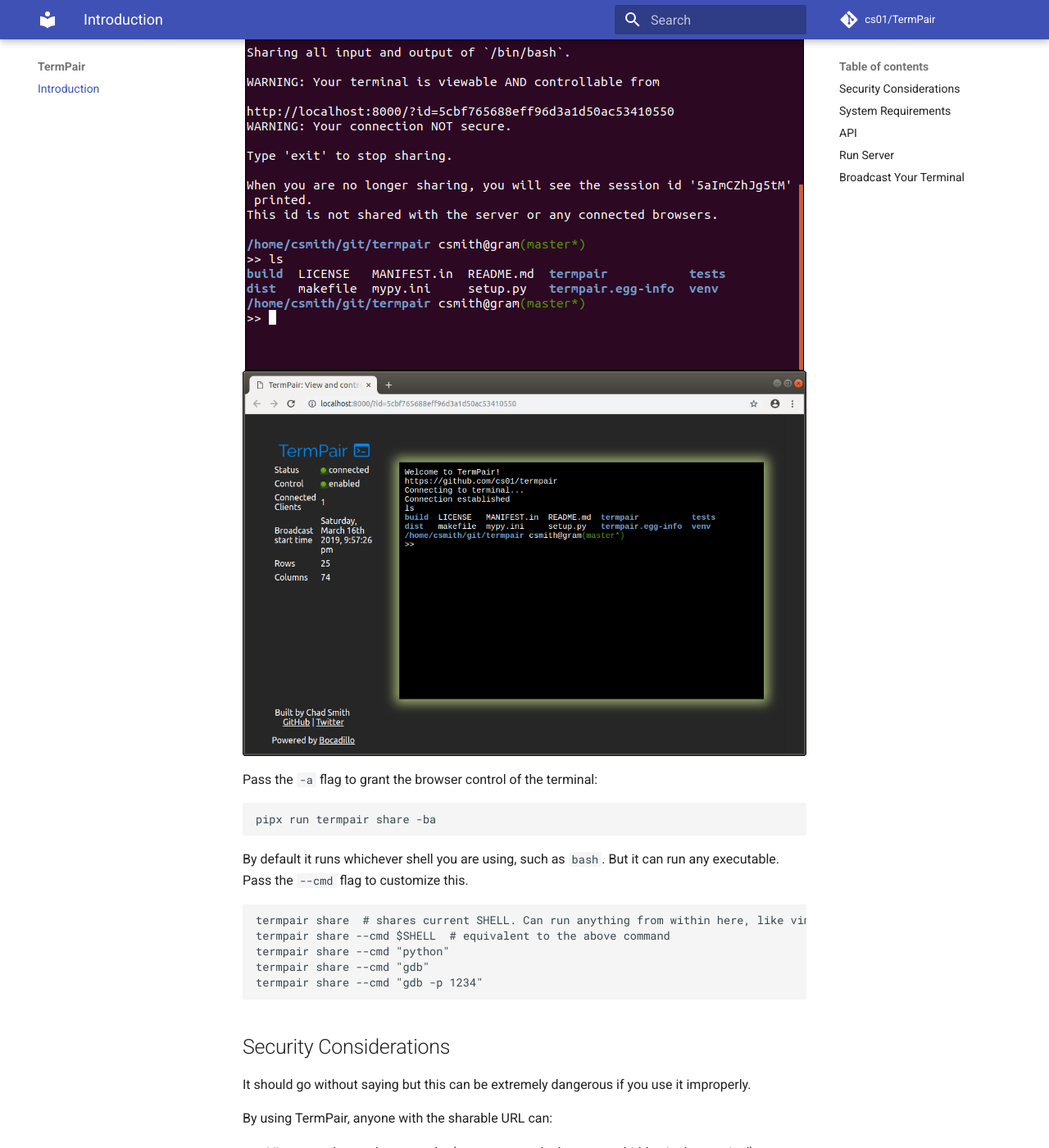
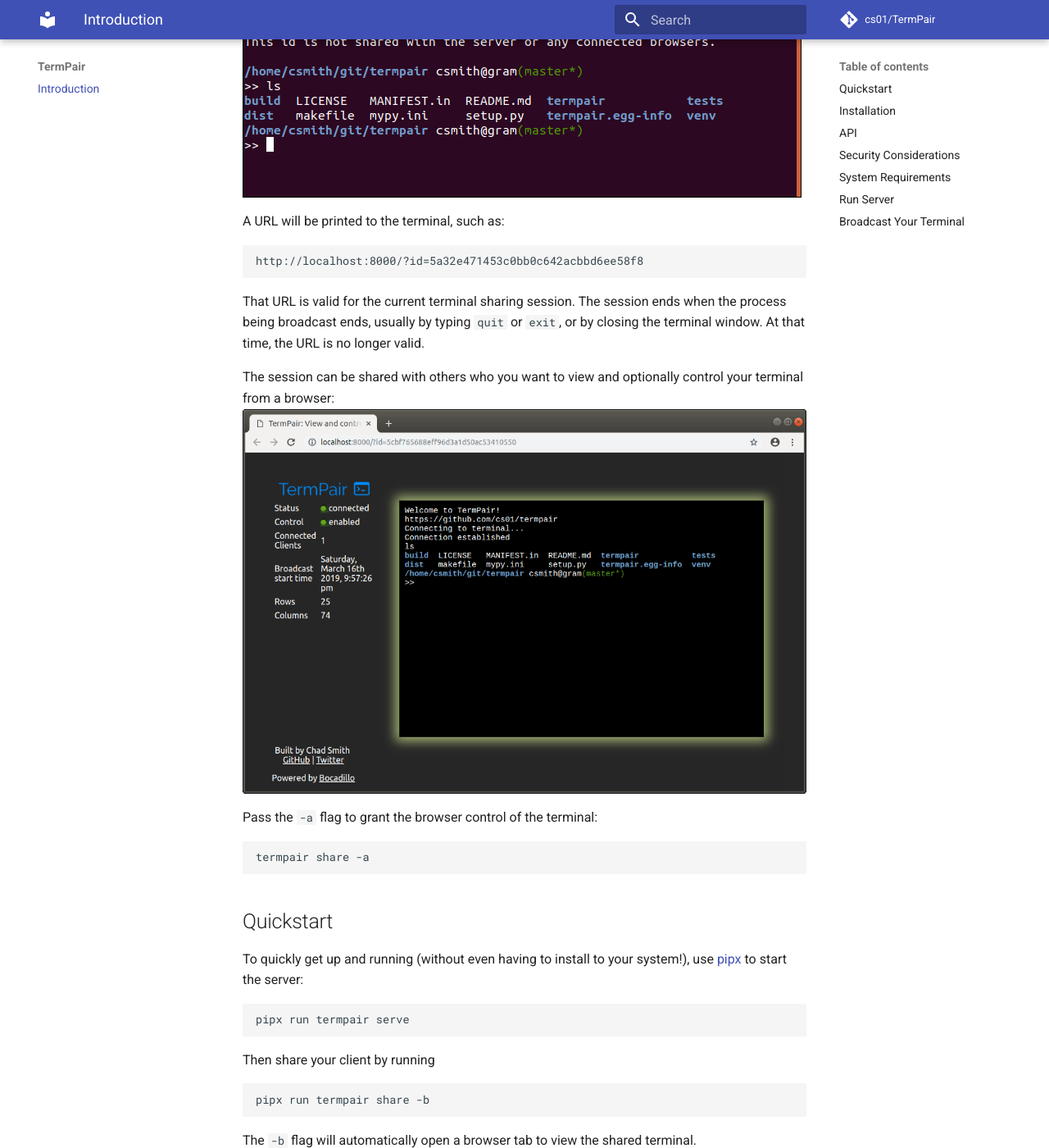
Before and after one commit to cs01/termpair, an MkDocs documentation site: the page built from docs/README.md, in a window 1280 px wide and 1400 px high, scrolled down 690 px. Shown: the whole window at 82% size. Built offline with MkDocs 1.6.1 and Material for MkDocs 9.7.7, drawn with Linux system fonts in a browser that asks for light colours; comment, search, counter and statistics services are not loaded; some of the changed text lies outside the part shown.

Commit message:
update docs

````diff
--- a/docs/README.md
+++ b/docs/README.md
@@ -2,46 +2,72 @@
 
 # TermPair – View and control remote terminals from your browser
 
+</p>
 TermPair lets developers collaborate, view, and share terminals, all in real time. Plus it's easy to use!
 
-To try it, use [pipx](https://github.com/pipxproject/pipx) to start the server:
+Start sharing your terminal by running `termpair share`:
+<img align="center" src="https://github.com/cs01/termpair/raw/master/termpair_terminal.png"/>
+
+A URL will be printed to the terminal, such as:
+
+```
+http://localhost:8000/?id=5a32e471453c0bb0c642acbbd6ee58f8
+```
+
+That URL is valid for the current terminal sharing session. The session ends when the process being broadcast ends, usually by typing `quit` or `exit`, or by closing the terminal window. At that time, the URL is no longer valid.
+
+The session can be shared with others who you want to view and optionally control your terminal from a browser:
+<img align="center" src="https://github.com/cs01/termpair/raw/master/termpair_browser.png"/>
+
+Pass the `-a` flag to grant the browser control of the terminal:
+
+```
+termpair share -a
+```
+
+## Quickstart
+
+To quickly get up and running (without even having to install to your system!), use [pipx](https://github.com/pipxproject/pipx) to start the server:
 
 ```
 pipx run termpair serve
 ```
 
-Then share your terminal:
+Then share your client by running
 
 ```
 pipx run termpair share -b
 ```
 
-Your browser will open and display whatever is printed to the terminal.
+The `-b` flag will automatically open a browser tab to view the shared terminal.
 
-<p align="center">
-<img align="center" src="https://github.com/cs01/termpair/raw/master/termpair_terminal.png"/>
-<img align="center" src="https://github.com/cs01/termpair/raw/master/termpair_browser.png"/>
-</p>
+## Installation
 
-Pass the `-a` flag to grant the browser control of the terminal:
+You can install using [pipx](https://github.com/pipxproject/pipx) or pip:
 
 ```
-pipx run termpair share -ba
+pipx install termpair
 ```
 
-By default it runs whichever shell you are using, such as `bash`. But it can run any executable. Pass the `--cmd` flag to customize this.
+or
 
 ```
-termpair share  # shares current SHELL. Can run anything from within here, like vim.
-termpair share --cmd $SHELL  # equivalent to the above command
-termpair share --cmd "python"
-termpair share --cmd "gdb"
-termpair share --cmd "gdb -p 1234"
+pip install termpair
+```
+
+## API
+
+To view the command line API reference, run:
+
+```
+termpair --help
 ```
 
 ## Security Considerations
 
 It should go without saying but this can be extremely dangerous if you use it improperly.
+
+**You should only broadcast a terminal session you want to be shared, and only share the URL with those you trust.** No password is required after opening the URL, so consider it to be sensitive information!
 
 By using TermPair, anyone with the sharable URL can:
 
@@ -71,14 +94,6 @@ Operating System:
 - To share your terminal, `termpair share`: Tested on Linux. Should work on macOS. Probably doesn't work on Windows.
 
 Python: 3.6
-
-## API
-
-To view the commande line API reference, run:
-
-```
-termpair --help
-```
 
 ## Run Server
 
@@ -129,6 +144,18 @@ localhost:8000/?id=e8a7c806102134022455ddd1841470ed
 ...
 ```
 
+By default it runs whichever shell you are using, such as `bash`. But it can run any executable. The sharing session ends when the process the terminal was sharing ends, usually by typing `exit` or `quit`. It can also be ended by closing the terminal itself.
+
+You can pass the `--cmd` flag to specify the process that is shared in the terminal session.
+
+```
+termpair share  # shares current SHELL. Can run anything from within here, like vim.
+termpair share --cmd $SHELL  # equivalent to the above command
+termpair share --cmd "python"
+termpair share --cmd "gdb"
+termpair share --cmd "gdb -p 1234"
+```
+
 # Contributing
 
 Clone repo, then run
````
Also changed, not shown: other parts of docs/README.md (+0 -3 lines), README.md (+18 -2 lines).
